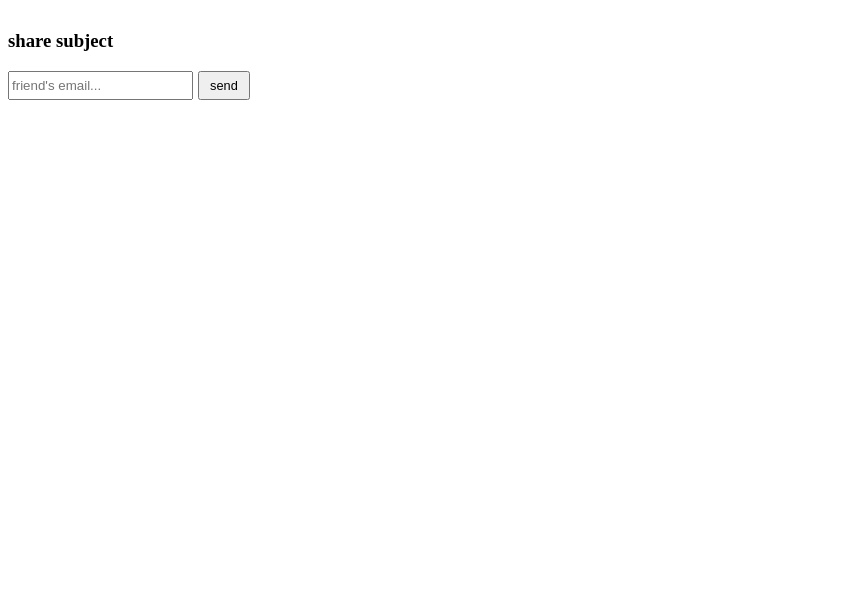
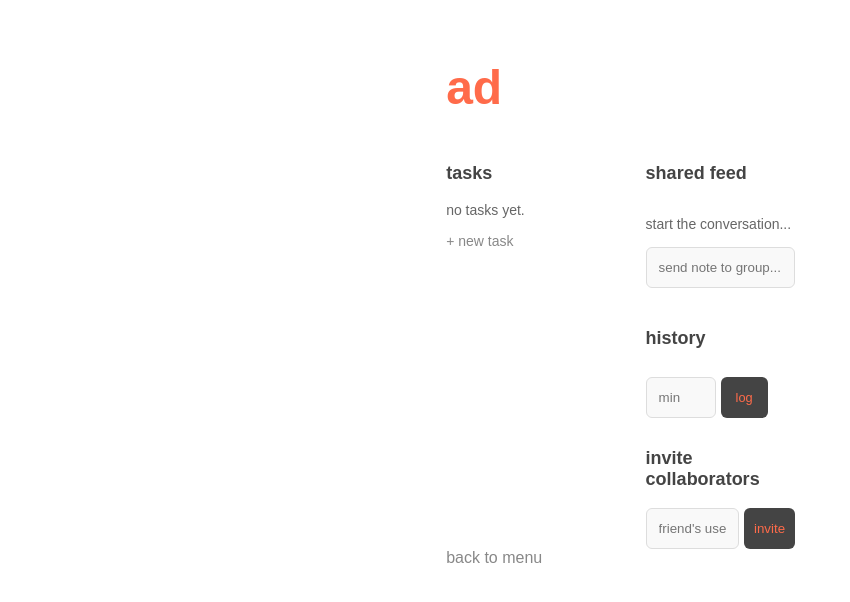
Before and after one commit to NikhilFonseka/studyplanner, a Flask app: page /subject/2 in a window 1280 px wide. Shown: the top 602 px of the page, without its empty margins (0-850 px from the left). Run offline with Flask 3, Linux system fonts and the light colour scheme; a user stored in the database is signed in.

Commit message:
big fix message + note feature finally working together instead of just one stops working when another starts working but ok and log works need to disallow log from going negative but that is ok but uh finally

```diff
--- a/app.py
+++ b/app.py
@@ -106,18 +106,15 @@ def seed_global_tags():
     db.session.commit()
 #Message model
 class Message(db.Model):
-    """Table for messages sent within a subject context."""
+    """Table for shared messages within a subject."""
     message_id = db.Column(db.Integer, primary_key=True)
     content = db.Column(db.Text, nullable=False)
     timestamp = db.Column(db.DateTime, default=datetime.utcnow)
 
-    # FK
     sender_id = db.Column(db.Integer, db.ForeignKey('user.user_id'), nullable=False)
-    receiver_id = db.Column(db.Integer, db.ForeignKey('user.user_id'), nullable=True)
     subject_id = db.Column(db.Integer, db.ForeignKey('subject.subject_id'), nullable=False)
 
-    # Relationship to get the sender's name easily
-    sender = db.relationship('User', foreign_keys=[sender_id], backref='sent_messages')
+    sender = db.relationship('User', backref='sent_messages')
 #SubjectMember model
 class SubjectMember(db.Model):
     """Tracks which users have access to a subject and their invite status."""
@@ -249,10 +246,9 @@ def add_task():
         description = request.form.get('description')
         sub_id = request.form.get('subject_id')
         date_str = request.form.get('due_date_str')
-        # getlist captures all checked boxes from the form
+
         selected_tag_ids = request.form.getlist('tag_ids')
 
-        # handle the date safely as planned
         due_date = None
         if date_str and date_str.strip():
             try:
@@ -282,42 +278,55 @@ def add_task():
     return render_template('addtask.html', subjects=user_subjects, tags=available_tags)
 
 
+
 @app.route('/subject/<int:subject_id>')
 def view_subject(subject_id):
-    """Handles view of a subject and its tasks with access control."""
+    """Streamlined view using relationships to avoid redundant queries."""
     if 'user_id' not in session:
         return redirect(url_for('signin'))
 
     user_id = session['user_id']
+    # .get_or_404 is best practice for direct ID lookups
     subject = Subject.query.get_or_404(subject_id)
 
-    is_owner = (subject.user_id == user_id)
-    membership = SubjectMember.query.filter_by(user_id=user_id, subject_id=subject_id, status='accepted').first()
+    # Security check: must be owner or accepted member
+    membership = SubjectMember.query.filter_by(
+        user_id=user_id, subject_id=subject_id, status='accepted'
+    ).first()
 
-    if not is_owner and not membership:
-        flash("You do not have access to this subject.")
+    if subject.user_id != user_id and not membership:
+        flash("Access denied.")
         return redirect(url_for('dashboard'))
 
-    messages = Message.query.filter_by(subject_id=subject_id).all()
+    # We fetch messages explicitly to order them by time
+    messages = Message.query.filter_by(subject_id=subject_id).order_by(Message.timestamp.asc()).all()
+
     return render_template('viewsubject.html', subject=subject, messages=messages)
+
+@app.route('/send_message/<int:subject_id>', methods=['POST'])
+def send_message(subject_id):
+    content = request.form.get('content')
+    if content and content.strip():
+        new_msg = Message(
+            content=content,
+            sender_id=session['user_id'],
+            subject_id=subject_id
+        )
+        db.session.add(new_msg)
+        db.session.commit()
+    return redirect(url_for('view_subject', subject_id=subject_id))
 
 @app.route('/log_session/<int:subject_id>', methods=['POST'])
 def log_session(subject_id):
-    if 'user_id' not in session:
-        return redirect(url_for('signin'))
-
-    duration = request.form.get('duration')
-    if duration:
-        # Create a new session linked to this subject
+    duration_raw = request.form.get('duration')
+    if duration_raw and duration_raw.isdigit():
         new_session = StudySession(
-            duration=int(duration),
+            duration=int(duration_raw),
             subject_id=subject_id
         )
         db.session.add(new_session)
         db.session.commit()
-
     return redirect(url_for('view_subject', subject_id=subject_id))
-
 @app.route('/complete_task/<int:task_id>')
 def complete_task(task_id):
     """Task completion status."""
@@ -342,12 +351,15 @@ def delete_subject(subject_id):
 
 @app.route('/invite_user/<int:subject_id>', methods=['POST'])
 def invite_user(subject_id):
-    """Creates a pending request for another user to join a subject."""
-    email = request.form.get('email')
-    target_user = User.query.filter_by(email=email).first()
+    """Creates a pending request for another user via username."""
+    if 'user_id' not in session:
+        return redirect(url_for('signin'))
+    #gets username
+    username = request.form.get('username')
+    target_user = User.query.filter_by(username=username).first()
 
     if target_user:
-        # Check if they are already in the table (pending or accepted)
+        # Check for existing membership or pending invite
         exists = SubjectMember.query.filter_by(
             user_id=target_user.user_id,
             subject_id=subject_id
@@ -357,35 +369,15 @@ def invite_user(subject_id):
             invite = SubjectMember(user_id=target_user.user_id, subject_id=subject_id)
             db.session.add(invite)
             db.session.commit()
-            flash("invite sent!")
+            flash(f"invite sent to {username}!")
         else:
-            flash("user already invited or joined.")
+            flash("user is already a member or has a pending invite.")
     else:
-        flash("user with that email not found.")
+        flash(f"user '{username}' not found.")
 
     return redirect(url_for('view_subject', subject_id=subject_id))
 
-@app.route('/send_message/<int:subject_id>', methods=['POST'])
-def send_message(subject_id):
-    if 'user_id' not in session:
-        return redirect(url_for('signin'))
 
-    content = request.form.get('content')
-    # Use .get to ensure it doesn't crash if receiver is missing
-    receiver_id = request.form.get('receiver_id')
-
-    if content and content.strip():
-        new_msg = Message(
-            content=content,
-            sender_id=session['user_id'],
-            # Fixing the nullability for notes to self
-            receiver_id=receiver_id if receiver_id else None,
-            subject_id=subject_id
-        )
-        db.session.add(new_msg)
-        db.session.commit()
-
-    return redirect(url_for('view_subject', subject_id=subject_id))
 
 
 @app.route('/accept_invite/<int:membership_id>')
--- a/templates/viewsubject.html
+++ b/templates/viewsubject.html
@@ -1,5 +1,63 @@
-<h3 class="section_subtitle" style="margin-top: 30px;">share subject</h3>
-<form action="{{ url_for('invite_user', subject_id=subject.subject_id) }}" method="POST" style="display: flex; gap: 5px;">
-    <input type="email" name="email" placeholder="friend's email..." class="input_field" style="margin-bottom: 0;" required>
-    <button type="submit" class="button_signup" style="padding: 5px 10px; font-size: 0.8em;">send</button>
-</form>
+{% extends "base.html" %}
+{% block content %}
+    <h1 class="brand_title">{{ subject.name|lower }}</h1>
+
+    <div class="view_container">
+        <div class="column_section">
+            <h3 class="section_subtitle">tasks</h3>
+            {% for task in subject.tasks %}
+                <div class="task_item">
+                    <span class="task_title">{{ task.title|lower }}</span>
+                    <div class="tags_container">
+                        {% for t in task.tags %}
+                            <span class="tag_badge">{{ t.name|lower }}</span>
+                        {% endfor %}
+                    </div>
+                </div>
+            {% else %}
+                <p class="history_text">no tasks yet.</p>
+            {% endfor %}
+            <a href="{{ url_for('add_task') }}" class="secondary_link">+ new task</a>
+        </div>
+
+        <div class="column_section">
+            <h3 class="section_subtitle">shared feed</h3>
+            <div class="scroll_area">
+                {% for msg in messages %}
+                    <div class="message_box">
+                        <strong style="color: #ff6b4a;">{{ msg.sender.username|lower }}:</strong>
+                        {{ msg.content|lower }}
+                    </div>
+                {% else %}
+                    <p class="history_text">start the conversation...</p>
+                {% endfor %}
+            </div>
+
+            <form action="{{ url_for('send_message', subject_id=subject.subject_id) }}" method="POST">
+                <input type="text" name="content" placeholder="send note to group..." class="input_field" required>
+            </form>
+
+            <h3 class="section_subtitle" style="margin-top: 30px;">history</h3>
+            <div class="scroll_area" style="max-height: 150px;">
+                {% for s in subject.study_sessions|sort(attribute='start_time', reverse=True) %}
+                    <div class="history_text">
+                        {{ s.duration }}m - {{ s.start_time.strftime('%b %d') }}
+                    </div>
+                {% endfor %}
+            </div>
+
+            <form action="{{ url_for('log_session', subject_id=subject.subject_id) }}" method="POST" style="margin-top: 10px; display: flex; gap: 5px;">
+                <input type="number" name="duration" placeholder="min" class="input_field" style="width: 70px; margin-bottom: 0;">
+                <button type="submit" class="button_signup" style="padding: 5px 15px; font-size: 0.8em;">log</button>
+            </form>
+
+        <h3 class="section_subtitle" style="margin-top: 30px;">invite collaborators</h3>
+        <form action="{{ url_for('invite_user', subject_id=subject.subject_id) }}" method="POST" style="display: flex; gap: 5px;">
+            <input type="text" name="username" placeholder="friend's username..." class="input_field" style="margin-bottom: 0;" required>
+            <button type="submit" class="button_signup" style="padding: 5px 10px;">invite</button>
+        </form>
+        </div>
+    </div>
+
+    <a href="{{ url_for('dashboard') }}" class="back_link">back to menu</a>
+{% endblock %}
```
Also changed, not shown: instance/database.db.
